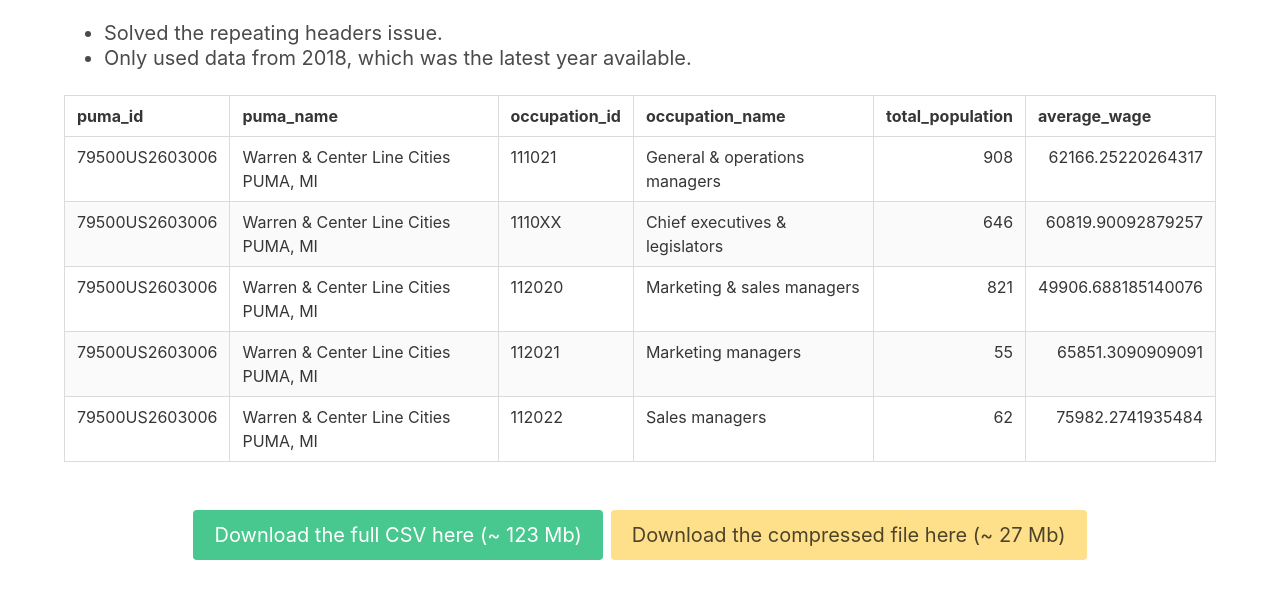
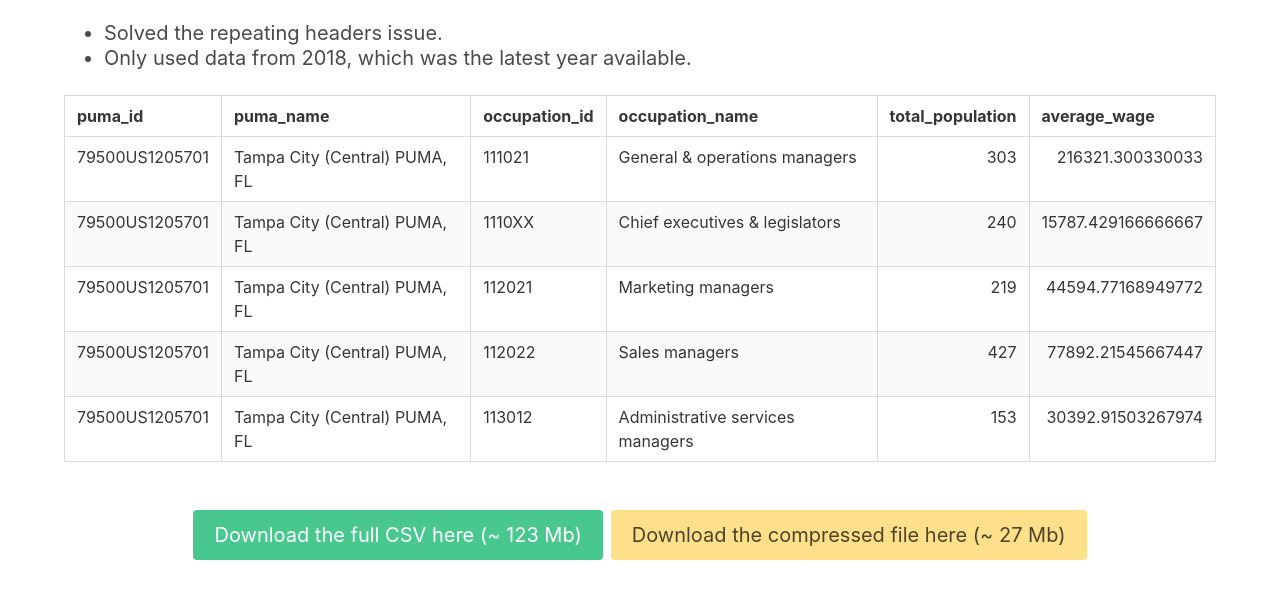
Before and after one commit to innerstage/custom_files, a plain HTML site: page hello_alex/index.html in a window 1280 px wide. Shown: the part 169-768 px from the top of the page. Drawn offline with nearby package versions, Linux system fonts and the light colour scheme.

Commit message:
final changes

```diff
--- a/hello_alex/index.html
+++ b/hello_alex/index.html
@@ -32,44 +32,44 @@
           <th title="Field #6">average_wage</th>
           </tr></thead>
           <tbody><tr>
-            <td>79500US2603006</td>
-            <td>Warren &amp; Center Line Cities PUMA, MI</td>
+          <td>79500US1205701</td>
+          <td>Tampa City (Central) PUMA, FL</td>
           <td>111021</td>
           <td>General &amp; operations managers</td>
-            <td align="right">908</td>
-            <td align="right">62166.25220264317</td>
+          <td align="right">303</td>
+          <td align="right">216321.300330033</td>
           </tr>
           <tr>
-            <td>79500US2603006</td>
-            <td>Warren &amp; Center Line Cities PUMA, MI</td>
+          <td>79500US1205701</td>
+          <td>Tampa City (Central) PUMA, FL</td>
           <td>1110XX</td>
           <td>Chief executives &amp; legislators</td>
-            <td align="right">646</td>
-            <td align="right">60819.90092879257</td>
+          <td align="right">240</td>
+          <td align="right">15787.429166666667</td>
           </tr>
           <tr>
-            <td>79500US2603006</td>
-            <td>Warren &amp; Center Line Cities PUMA, MI</td>
-            <td>112020</td>
-            <td>Marketing &amp; sales managers</td>
-            <td align="right">821</td>
-            <td align="right">49906.688185140076</td>
+          <td>79500US1205701</td>
+          <td>Tampa City (Central) PUMA, FL</td>
+          <td>112021</td>
+          <td>Marketing managers</td>
+          <td align="right">219</td>
+          <td align="right">44594.77168949772</td>
           </tr>
           <tr>
-            <td>79500US2603006</td>
-            <td>Warren &amp; Center Line Cities PUMA, MI</td>
-            <td>112021</td>
-            <td>Marketing managers</td>
-            <td align="right">55</td>
-            <td align="right">65851.3090909091</td>
+          <td>79500US1205701</td>
+          <td>Tampa City (Central) PUMA, FL</td>
+          <td>112022</td>
+          <td>Sales managers</td>
+          <td align="right">427</td>
+          <td align="right">77892.21545667447</td>
           </tr>
           <tr>
-            <td>79500US2603006</td>
-            <td>Warren &amp; Center Line Cities PUMA, MI</td>
-            <td>112022</td>
-            <td>Sales managers</td>
-            <td align="right">62</td>
-            <td align="right">75982.2741935484</td>
+          <td>79500US1205701</td>
+          <td>Tampa City (Central) PUMA, FL</td>
+          <td>113012</td>
+          <td>Administrative services managers</td>
+          <td align="right">153</td>
+          <td align="right">30392.91503267974</td>
           </tr>
           </tbody></table>
     </div>
```
Lines whose indentation alone changed are shown as unchanged.
